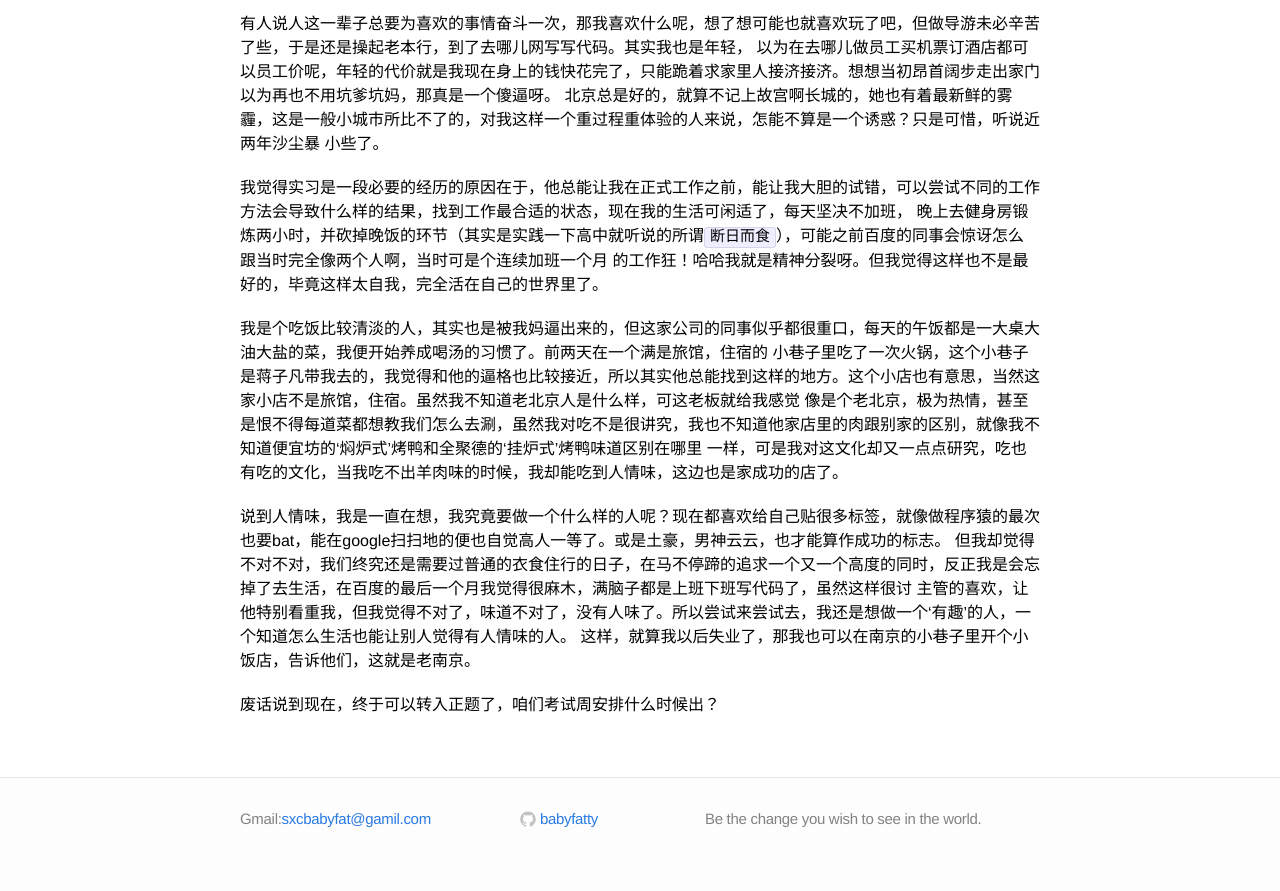
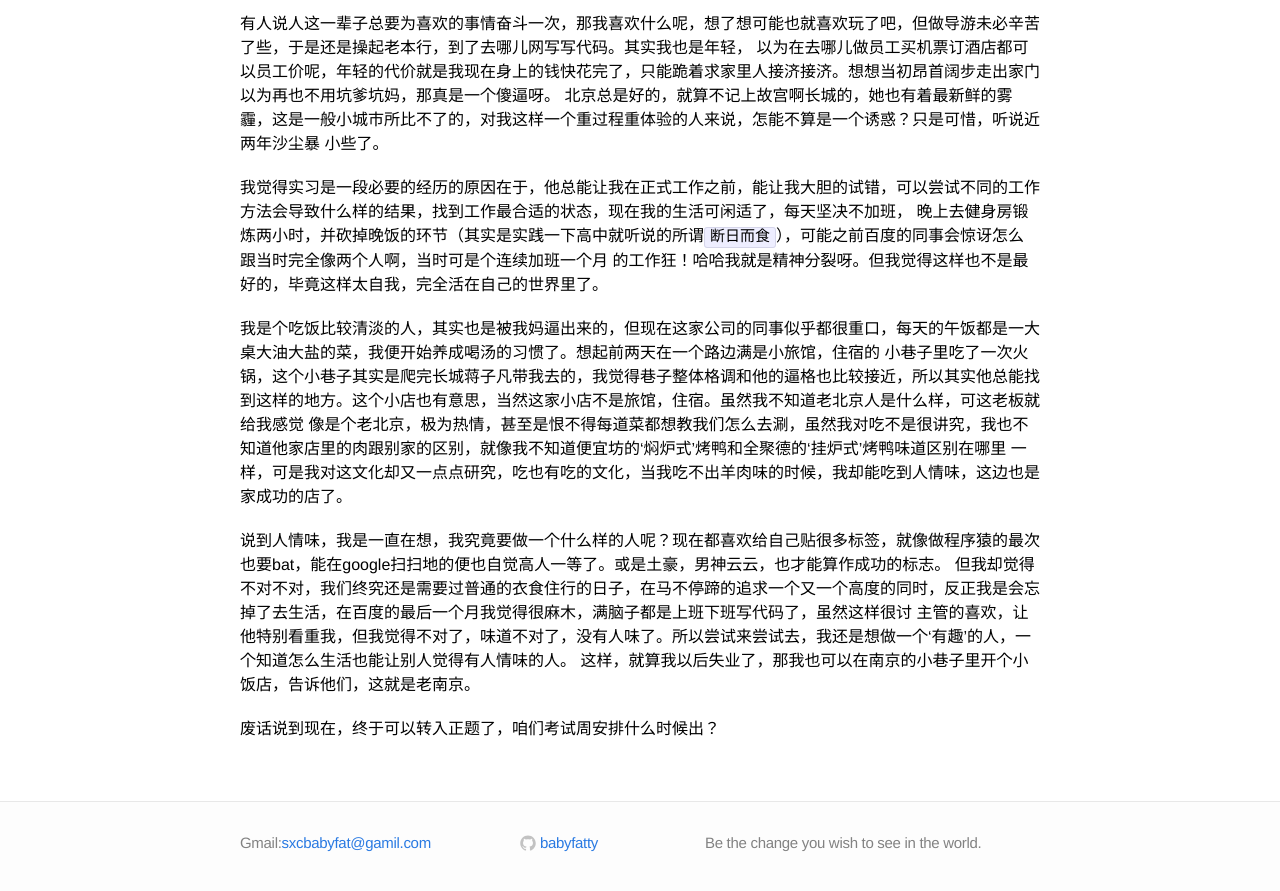
Before and after one commit to babyfatty/babyfatty.github.io, a Jekyll site: the page built from _posts/2014-10-30-Recently.markdown, in a window 1280 px wide and 900 px high, scrolled down 610 px. Shown: the top 891 px of the window. Built offline with Jekyll 4.4.1, drawn with Linux system fonts in a browser that asks for light colours; comment, search, counter and statistics services are not loaded.

Commit message:
增加些句子

```diff
--- a/_posts/2014-10-30-Recently.markdown
+++ b/_posts/2014-10-30-Recently.markdown
@@ -29,8 +29,8 @@ categories: eassy
 晚上去健身房锻炼两小时，并砍掉晚饭的环节（其实是实践一下高中就听说的所谓`断日而食`），可能之前百度的同事会惊讶怎么跟当时完全像两个人啊，当时可是个连续加班一个月
 的工作狂！哈哈我就是精神分裂呀。但我觉得这样也不是最好的，毕竟这样太自我，完全活在自己的世界里了。
 
-我是个吃饭比较清淡的人，其实也是被我妈逼出来的，但这家公司的同事似乎都很重口，每天的午饭都是一大桌大油大盐的菜，我便开始养成喝汤的习惯了。前两天在一个满是旅馆，住宿的
-小巷子里吃了一次火锅，这个小巷子是蒋子凡带我去的，我觉得和他的逼格也比较接近，所以其实他总能找到这样的地方。这个小店也有意思，当然这家小店不是旅馆，住宿。虽然我不知道老北京人是什么样，可这老板就给我感觉
+我是个吃饭比较清淡的人，其实也是被我妈逼出来的，但现在这家公司的同事似乎都很重口，每天的午饭都是一大桌大油大盐的菜，我便开始养成喝汤的习惯了。想起前两天在一个路边满是小旅馆，住宿的
+小巷子里吃了一次火锅，这个小巷子其实是爬完长城蒋子凡带我去的，我觉得巷子整体格调和他的逼格也比较接近，所以其实他总能找到这样的地方。这个小店也有意思，当然这家小店不是旅馆，住宿。虽然我不知道老北京人是什么样，可这老板就给我感觉
 像是个老北京，极为热情，甚至是恨不得每道菜都想教我们怎么去涮，虽然我对吃不是很讲究，我也不知道他家店里的肉跟别家的区别，就像我不知道便宜坊的‘焖炉式’烤鸭和全聚德的‘挂炉式’烤鸭味道区别在哪里
 一样，可是我对这文化却又一点点研究，吃也有吃的文化，当我吃不出羊肉味的时候，我却能吃到人情味，这边也是家成功的店了。
 
```
